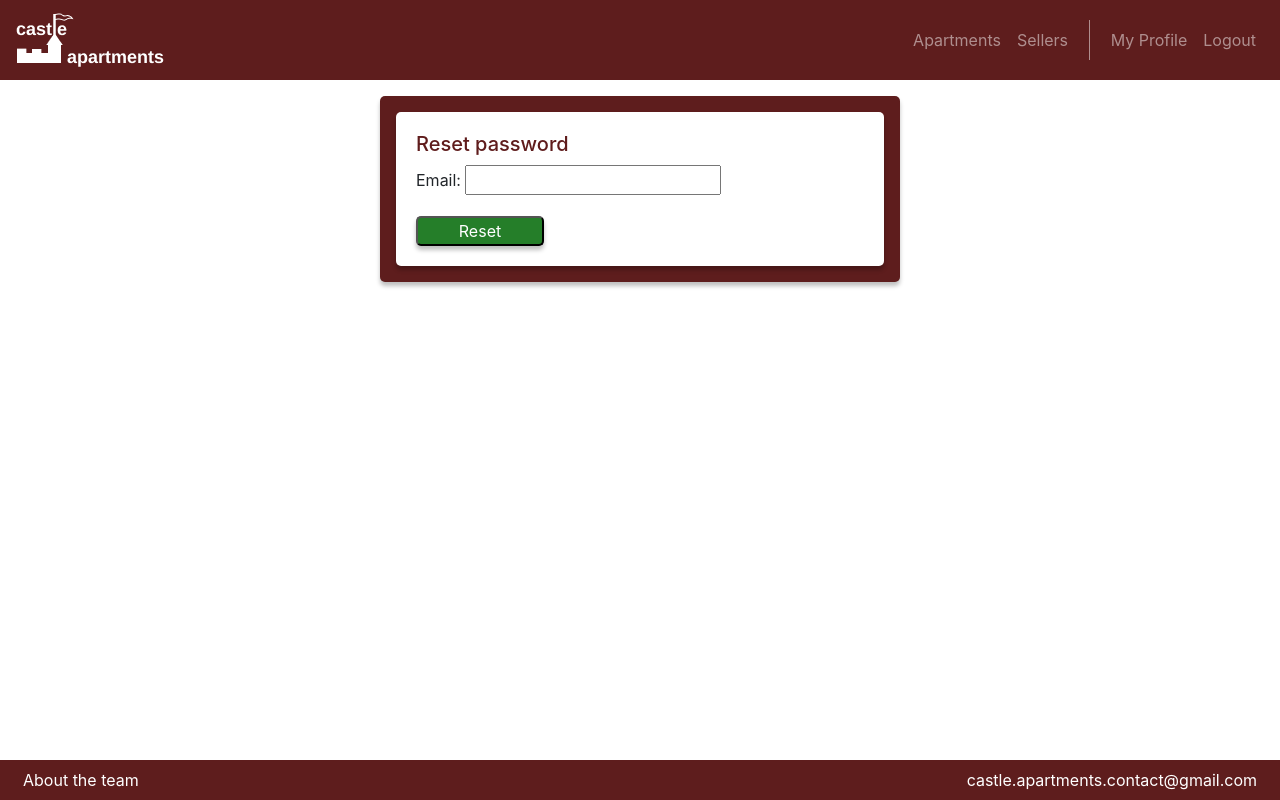
After one commit to reynirf/Verklegt-Namskeid-2, a Django app: page /users/password_reset/ in a window 1280 px wide. The commit adds this page. Run offline with Django 3.2, Linux system fonts and the light colour scheme; the visitor is signed in with stand-in values (Sample User, id 1); some libraries are stand-ins or nearby versions.

Commit message:
The whole reset password process

```diff
--- a/Castle/apartments/urls.py
+++ b/Castle/apartments/urls.py
@@ -1,5 +1,5 @@
 from django.urls import  path
-from django.conf.urls import include, url
+from django.conf.urls import url
 from . import views
 
 urlpatterns = [
--- a/Castle/static/css/style.css
+++ b/Castle/static/css/style.css
@@ -322,3 +322,6 @@ body {
 .errorlist {
     display:none
 }
+.change_password ul {
+    display: none;
+}
--- a/Castle/templates/base.html
+++ b/Castle/templates/base.html
@@ -60,7 +60,7 @@
             </div>
             <div class="col-6 text-right">
                 <span class="navbar-text">
-                    <a href = 'mailto:contact@castle-apartments.com'>contact@castle-apartments.com</a>
+                    <a href = 'mailto:contact@castle-apartments.com'>castle.apartments.contact@gmail.com</a>
                 </span>
             </div>
         </div>
--- a/Castle/templates/users/register.html
+++ b/Castle/templates/users/register.html
@@ -5,7 +5,7 @@
     <div class="row m-3">
         <div class="col-sm-10 col-centered login-column red-background border-shadow">
             <div class="card border-shadow">
-                <div style="padding-left:5%; padding-top:3%;" class="card-body">
+                <div class="card-body">
                     <h5 style="color:#5F1C1C; margin-bottom:2%;">Register new user</h5>
                     <form class="form" method="POST">
                         {% csrf_token %}
--- /dev/null
+++ b/Castle/templates/users/reset_password.html
@@ -0,0 +1,22 @@
+{% extends 'base.html' %}
+
+{% block mainbody %}
+
+    <div class="row m-3">
+        <div class="col-sm-5 col-centered login-column red-background border-shadow">
+            <div class="card border-shadow">
+                <div class="card-body">
+                    <h5 style="color:#5F1C1C; margin-bottom:2%;">Reset password</h5>
+                    <form method="POST">
+                        {% csrf_token %}
+                        {{ form.as_p }}
+                          <div style="margin-top:0.4rem">
+                            <button type="submit" class="green-button">Reset</button>
+                        </div>
+                    </form>
+                </div>
+            </div>
+        </div>
+    </div>
+
+{% endblock %}
--- a/Castle/users/urls.py
+++ b/Castle/users/urls.py
@@ -1,12 +1,16 @@
-from django.contrib.auth.views import LoginView, LogoutView
-from django.urls import  path
+from django.contrib.auth.views import LoginView, LogoutView, PasswordResetView, PasswordResetDoneView, PasswordResetConfirmView, PasswordResetCompleteView
+from django.urls import path
+from django.conf.urls import url
 from . import views
 
 urlpatterns = [
     path("register", views.register, name="register"),
     path("login", LoginView.as_view(template_name='users/login.html'), name="login"),
     path("logout", LogoutView.as_view(next_page='homepage'), name="logout"),
-    path("forgot_pass", views.forgot_pass, name="forgot_pass"),
-    path("register_success", views.register_success, name="register_success"),
-    path("profile", views.profile, name="profile")
+    path("profile", views.profile, name="profile"),
+    url(r'^password_reset/$', PasswordResetView.as_view(template_name='users/reset_password.html'), name='password_reset'),
+    url(r'^password_reset/done/$', PasswordResetDoneView.as_view(template_name='users/reset_password_done.html'), name='password_reset_done'),
+    url(r'^reset/(?P<uidb64>[0-9A-Za-z_\-]+)/(?P<token>[0-9A-Za-z]{1,13}-[0-9A-Za-z]{1,20})/$',
+        PasswordResetConfirmView.as_view(template_name='users/reset_password_confirm.html'), name='password_reset_confirm'),
+    url(r'^reset/done/$', PasswordResetCompleteView.as_view(template_name='users/reset_password_complete.html'), name='password_reset_complete'),
 ]
--- a/Castle/users/views.py
+++ b/Castle/users/views.py
@@ -72,10 +72,7 @@ def create_user_info(sender, instance, created, **kwargs):
     instance.user_info.save()
 
 def forgot_pass(request):
-    return render(request, "users/forgot_pass.html")
-
-def register_success(request):
-    return render(request, "users/register_success.html")
+    return render(request, "users/reset_password.html")
 
 @login_required
 def profile(request):
```
Also changed, not shown: Castle/Castle/settings.py (+16 -0 lines), Castle/templates/users/forgot_pass.html (deleted, +0 -26 lines), Castle/templates/users/login.html (+7 -4 lines), Castle/templates/users/register_success.html (deleted, +0 -10 lines).
